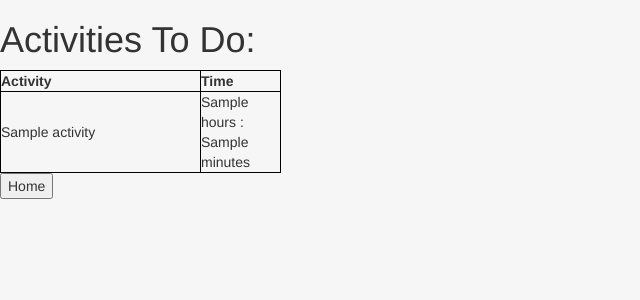
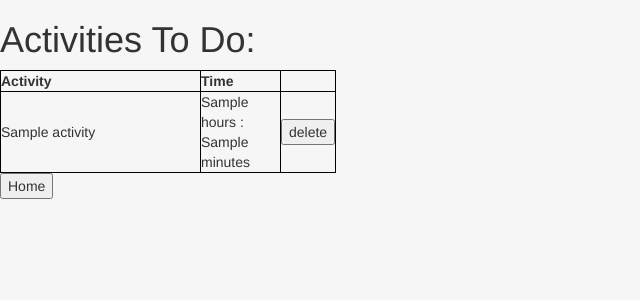
Before and after one commit to kushalk25/OptimizeLeisure, a Django app: template mysite/searchPage/templates/searchPage/results.html in a window 1280 px wide. Shown: the top 300 px of the page, without its empty margins (0-640 px from the left). Run offline with Django 3.2, Linux system fonts and the light colour scheme; the template is opened without the code that fills it: most values are stand-ins (such as "Sample title", 1, 10 or a date in 2020); some libraries are stand-ins or nearby versions.

Commit message:
added delete functionality

```diff
--- a/mysite/searchPage/templates/searchPage/header.html
+++ b/mysite/searchPage/templates/searchPage/header.html
@@ -7,6 +7,7 @@
   <script src="https://ajax.googleapis.com/ajax/libs/jquery/3.3.1/jquery.min.js"></script>
   {% load staticfiles %}
   <script src="{% static 'js/redirect.js' %}"></script>
+	<script src="{% static 'js/deleteButtons.js' %}"></script>
 	<link rel="stylesheet" href="https://maxcdn.bootstrapcdn.com/bootstrap/3.3.7/css/bootstrap.min.css" integrity="sha384-BVYiiSIFeK1dGmJRAkycuHAHRg32OmUcww7on3RYdg4Va+PmSTsz/K68vbdEjh4u" crossorigin="anonymous">
 	<style>
 	table, th, td {
--- a/mysite/searchPage/templates/searchPage/results.html
+++ b/mysite/searchPage/templates/searchPage/results.html
@@ -5,17 +5,23 @@
 
 <h1> Activities To Do: </h1>
 
-<table>
+<table id="activitiesTable">
   <col width="200">
   <col width="80">
   <tr>
     <th> Activity </th>
     <th> Time </th>
+    <th> </th>
   </tr>
   {% for activity in activities %}
   <tr>
     <td> {{ activity.name }} </td>
     <td> {{ activity.hours }} : {{ activity.minutes }} </td>
+    <td>
+      <button class="deleteBtn" data-activity-id="{{activity.id}}">
+          delete
+      </button>
+    </td>
   </tr>
   {% endfor %}
 </table>
--- a/mysite/searchPage/urls.py
+++ b/mysite/searchPage/urls.py
@@ -4,4 +4,5 @@ from . import views
 urlpatterns = [
     path('', views.index, name="index"),
     path('results', views.results, name="results"),
+    path('delete/<int:id>', views.delete),
 ]
```
Also changed, not shown: mysite/searchPage/views.py (+9 -1 lines).
